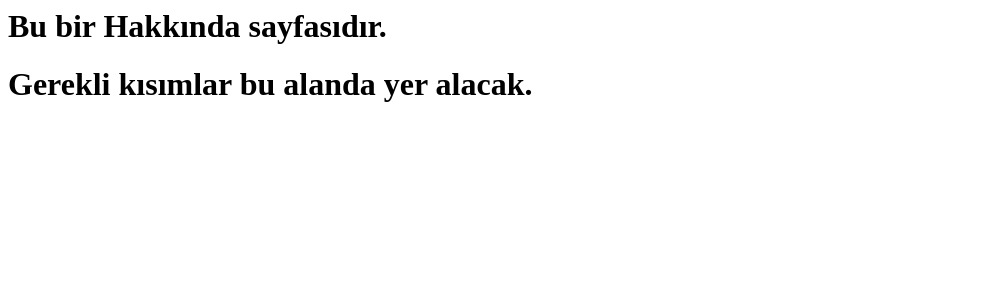
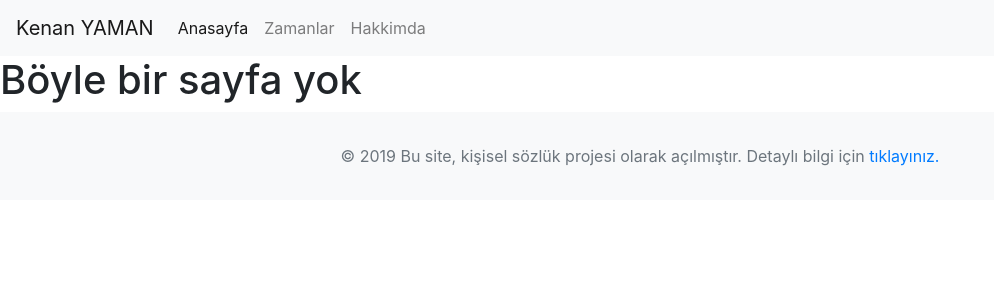
Before and after one commit to KenanYaman/ing_tr, a Python web app: template templates/hakkinda.html in a window 1280 px wide. Shown: the top 300 px of the page, without its empty margins (0-994 px from the left). Run offline with Jinja, Linux system fonts and the light colour scheme; the template is opened without the code that fills it, so the values that code supplies are empty; some libraries are stand-ins or nearby versions.

Commit message:
Add files via upload

```diff
--- a/templates/base.html
+++ b/templates/base.html
@@ -1,19 +1,22 @@
-<!
-<html>
+<!DOCTYPE html>
+<html lang="en">
 <head>
-    <meta charset="UTF-8">
-    <meta name="viewport"
-          content="width=device-width, user-scalable=no, initial-scale=1.0, maximum-scale=1.0, minimum-scale=1.0">
-    <meta http-equiv="X-UA-Compatible" content="ie=edge">
-    <title>Anasayfa</title>
+  <title>{% block title %}{% endblock %}</title>
+  <meta charset="utf-8">
+  <meta name="viewport" content="width=device-width, initial-scale=1">
+  <link rel="stylesheet" href="https://maxcdn.bootstrapcdn.com/bootstrap/4.3.1/css/bootstrap.min.css">
+  <script src="https://ajax.googleapis.com/ajax/libs/jquery/3.4.1/jquery.min.js"></script>
+  <script src="https://cdnjs.cloudflare.com/ajax/libs/popper.js/1.14.7/umd/popper.min.js"></script>
+  <script src="https://maxcdn.bootstrapcdn.com/bootstrap/4.3.1/js/bootstrap.min.js"></script>
 </head>
 <body>
 
-
+{% include 'navbar.html' %}
 
 {% block content %}
     Burası değişecek
 {% endblock content %}
 
+{% include 'footer.html' %}
 </body>
 </html>
--- /dev/null
+++ b/templates/footer.html
@@ -0,0 +1,10 @@
+
+  <footer class="bg-white">
+
+    <div class="bg-light py-4">
+      <div class="container text-center">
+        <p class="text-muted mb-0 py-2">© 2019 Bu site, kişisel sözlük projesi olarak açılmıştır. Detaylı bilgi için <a href="http://kenanyaman.com/kisisel-sozluk/"> tıklayınız.</a></p>
+      </div>
+    </div>
+  </footer>
+  <!-- End -->
--- a/templates/hakkinda.html
+++ b/templates/hakkinda.html
@@ -1,9 +1,7 @@
 
 {% extends 'base.html' %}
-
+{% block title %}Kenan YAMAN | Hakkımda{% endblock %}
 {% block content %}
-<h1> Bu bir Hakkında sayfasıdır. </h1>
-<h1> Gerekli kısımlar bu alanda yer alacak.</h1>
-
+    <h1>Böyle bir sayfa yok</h1>
 
 {% endblock content %}
--- /dev/null
+++ b/templates/navbar.html
@@ -0,0 +1,14 @@
+<nav class="navbar navbar-expand-lg navbar-light bg-light">
+  <a class="navbar-brand" href="http://www.kenanyaman.com">Kenan YAMAN</a>
+  <button class="navbar-toggler" type="button" data-toggle="collapse" data-target="#navbarNavAltMarkup" aria-controls="navbarNavAltMarkup" aria-expanded="false" aria-label="Toggle navigation">
+    <span class="navbar-toggler-icon"></span>
+  </button>
+  <div class="collapse navbar-collapse" id="navbarNavAltMarkup">
+    <div class="navbar-nav">
+      <a class="nav-item nav-link active" href="http://127.0.0.1:8000/" {% if nbar == 'home' %}active{% endif %}">Anasayfa <span class="sr-only">(current)</span></a>
+      <a class="nav-item nav-link" href="/zamanlar" {% if nbar == 'zamanlar' %}active{% endif %}>Zamanlar</a>
+      <a class="nav-item nav-link" href="/hakkinda" {% if nbar == 'hakkinda' %}active{% endif %}>Hakkimda</a>
+{#      <a class="nav-item nav-link disabled" href="#">Disabled</a>#}
+    </div>
+  </div>
+</nav>
```
Also changed, not shown: templates/anasayfa.html (+1 -15 lines), templates/zamanlar.html (added, +11 -0 lines).
